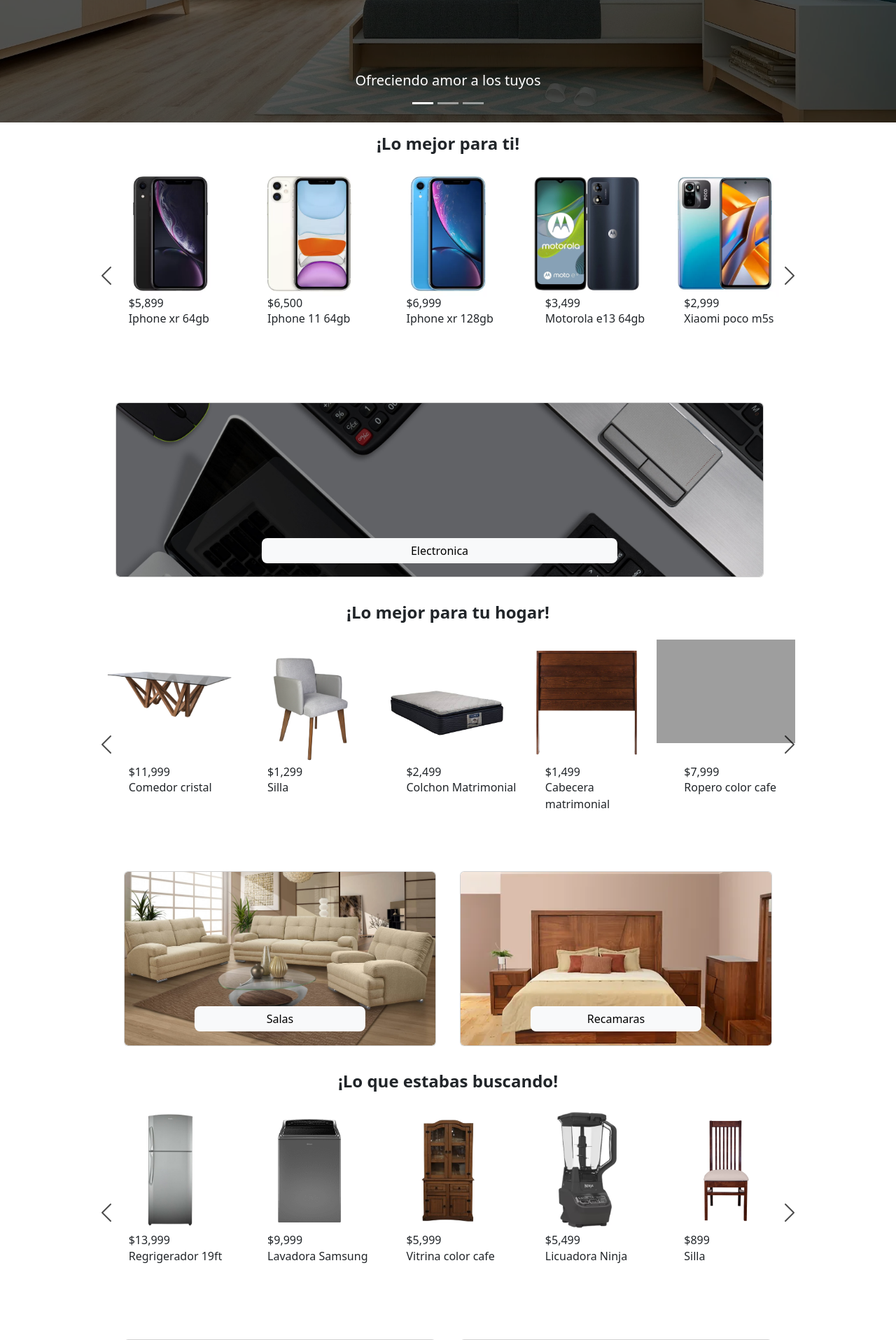
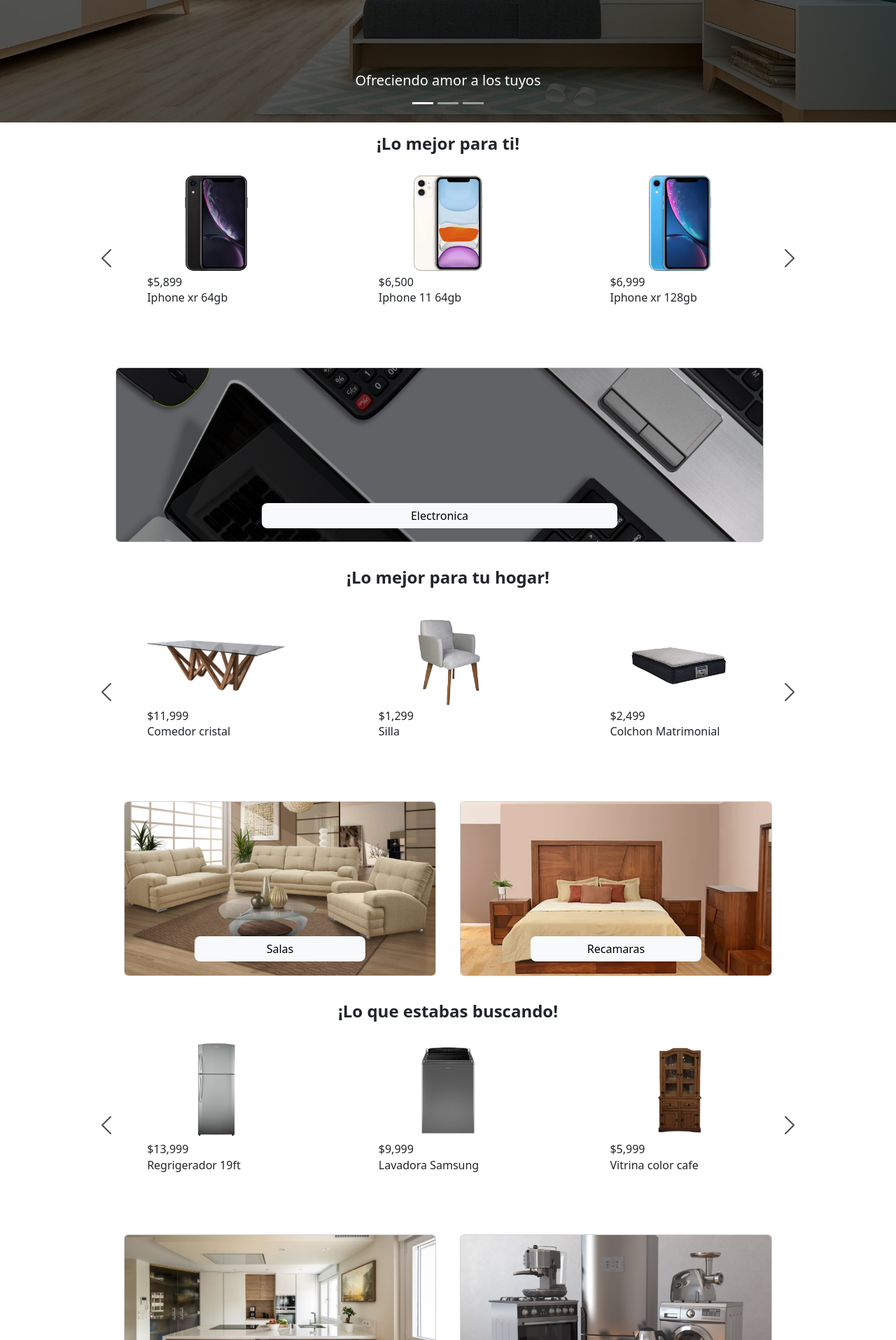
Before and after one commit to progalex-ux/Camila-Mueblerias, a CodeIgniter app: page /CamilaMueblerias/ in a window 1280 px wide. Shown: the part 479-2394 px from the top of the page at 70% size. Run offline with CodeIgniter, Linux system fonts and the light colour scheme; grey boxes are pictures that could not be loaded.

Commit message:
carousel responnsive

```diff
--- a/application/views/index.php
+++ b/application/views/index.php
@@ -352,7 +352,7 @@
                 </div>
             </div>
             <div class="row w-100 d-flex justify-content-center">
-                <div class="w-75 ">
+                <div class="electronica">
                     <div class="col-xs-12 col-sm-12 col-md-12 col-lg-12">
                         <div class="card custom-card">
                             <img src="<?= base_url() ?>public/img/electronica/banner.jpg" alt="Imagen de fondo"
@@ -369,9 +369,9 @@
                 <h4 style="font-weight:bold;">¡Lo mejor para tu hogar!</h4>
             </div>
             <div class="carousel d-flex justify-content-center w-100">
-                <div id="carouselExample" class="carousel carousel-multiple-items " style="width:80%;">
+                <div id="carouselExample2" class="carousel carousel-multiple-items produd" style="width:80%;">
                     <div class="carousel-inner inner">
-                        <div class="carousel-item active produ">
+                        <div class="carousel-item active produc">
                             <div class="card-produ">
                                 <div class="img-wrapper">
                                     <img src="<?= base_url() ?>public/img/cocinas/comedor-card.webp" alt="...">
@@ -498,7 +498,7 @@
             </div>
             <div class="content d-flex justify-content-center">
                 <div class="row w-75">
-                    <div class="col-xs-12 col-sm-6 col-md-4 col-lg-6">
+                    <div class="col-xs-12 col-sm-6 col-md-6 col-lg-6">
                         <div class="card custom-card">
                             <img src="<?= base_url() ?>public/img/salas/salas.jpg" alt="Imagen de fondo"
                                 class="card-img">
@@ -509,7 +509,7 @@
                         </div>
                     </div>
 
-                    <div class="col-xs-12 col-sm-6 col-md-4 col-lg-6">
+                    <div class="col-xs-12 col-sm-6 col-md-6 col-lg-6">
                         <div class="card custom-card">
                             <img src="<?= base_url() ?>public/img/recamaras/recamara.jpg" alt="Imagen de fondo"
                                 class="card-img">
@@ -526,7 +526,7 @@
                 <h4 style="font-weight:bold;">¡Lo que estabas buscando!</h4>
             </div>
             <div class="carousel d-flex justify-content-center w-100">
-                <div id="carouselExample" class="carousel carousel-multiple-items " style="width:80%;">
+                <div id="carouselExample3" class="carousel carousel-multiple-items " style="width:80%;">
                     <div class="carousel-inner inner">
                         <div class="carousel-item active produ">
                             <div class="card-produ">
@@ -657,7 +657,7 @@
             <div class="w-100 d-flex justify-content-center">
                 <div class="row w-75">
 
-                    <div class="col-xs-12 col-sm-6 col-md-4 col-lg-6">
+                    <div class="col-xs-12 col-sm-6 col-md-6 col-lg-6">
                         <div class="card custom-card">
                             <img src="<?= base_url() ?>public/img/cocinas/cocina.jpg" alt="Imagen de fondo"
                                 class="card-img">
@@ -667,7 +667,7 @@
                             </div>
                         </div>
                     </div>
-                    <div class="col-xs-12 col-sm-6 col-md-4 col-lg-6">
+                    <div class="col-xs-12 col-sm-6 col-md-6 col-lg-6">
                         <div class="card custom-card">
                             <img src="<?= base_url() ?>public/img/electrodomesticos/electrodomesticos.jpg"
                                 alt="Imagen de fondo" class="card-img">
@@ -699,9 +699,9 @@
 
     <div id="about" class="about justify-content-center mt-1" style="width:100%; background-color: #EFEFEF">
                 <div class="father  d-flex justify-content-center">
-                    <div class="row d-flex  justify-content-center mt-1 w-75 ">
+                    <div class="row mt-1 w-75 ">
 
-                        <article class=" text-center mb-1 col-xs-6 col-sm-6 col-md-3 ">
+                        <article class="text-center col-xs-6 col-sm-6 col-md-3 ">
                             <i class="bi bi-clipboard2-check fs-2"></i>
                             <span>
                                 <p class="fs-6 " style="font-weight: ;">Calidad y Garantía</p>
@@ -710,7 +710,7 @@
                                 <p></p>
                             </span>
                         </article>
-                        <article class="text-center mb-1  col-xs-6 col-sm-6 col-md-3">
+                        <article class="text-center col-xs-6 col-sm-6 col-md-3">
                             <i class="bi bi-truck fs-2"></i>
                             <span>
                                 <p class="fs-6 " style="font-weight: ;">Entrega a domicilio</p>
@@ -719,7 +719,7 @@
                                 <p></p>
                             </span>
                         </article>
-                        <article class="text-center mb-1 col-xs-6 col-sm-6 col-md-3 ">
+                        <article class="text-center  col-xs-6 col-sm-6 col-md-3 ">
                             <i class="bi bi-person-check fs-2"></i>
                             <span>
                                 <p class="fs-6" style="font-weight: ;">Atención al cliente</p>
@@ -728,7 +728,7 @@
                                 <p></p>
                             </span>
                         </article>
-                        <article class="text-center mb-1  col-xs-6 col-sm-6 col-md-3">
+                        <article class="text-center  col-xs-6 col-sm-6 col-md-3">
                             <i class="bi bi-lock fs-2"></i>
                             <span>
                                 <p class="fs-6 " style="font-weight:;">Compra segura</p>
--- a/public/css/index/index.css
+++ b/public/css/index/index.css
@@ -3,6 +3,9 @@
     position: absolute;
     height:94px;
     background-color:#EE7323;
+}
+.electronica{
+    width: 75%;
 }
 .logo{
     width: 52%;
@@ -131,7 +134,7 @@
     transform: translate(-50%, -50%);
   }
 .card-produ{
-    height: 300px;
+    height: 250px;
 
 }
 .card-body{
@@ -187,6 +190,9 @@
     main{
         padding-top:0px;
     }
+    .electronica{
+        width: 90%;
+    }
     .c-item{
         height: 30vh;
     }
@@ -202,9 +208,25 @@
     .c-item{
         height: 15vh;
     }
+
 }
 
 @media screen and (min-width:576px){
+    .carousel-multiple-items .carousel-inner {
+    display: flex;
+}
+
+.carousel-multiple-items .carousel-item {
+    display: block;
+    margin-right: 0;
+    flex: 0 0 calc(100%/3);
+}
+
+.carousel-multiple-items .carousel-inner {
+    padding: 1em;
+}
+}
+@media screen and (min-width:1281px){
     .carousel-multiple-items .carousel-inner {
     display: flex;
 }
@@ -218,6 +240,4 @@
 .carousel-multiple-items .carousel-inner {
     padding: 1em;
 }
-
-
 }
--- a/public/js/Reload/send.js
+++ b/public/js/Reload/send.js
@@ -13,14 +13,33 @@
 const multipleItemCarousel = document.querySelector('.carousel-multiple-items');
 let carousel;
 
-if (window.matchMedia("(min-width:576px)").matches) {
-    var carouselWidth = $('.inner', multipleItemCarousel)[0].scrollWidth;
+function initCarousel() {
+    if (window.innerWidth <= 575) {
+        configureCarousel(1);
+    } else if (window.innerWidth <= 1280) {
+        configureCarousel(3);
+    } else {
+        configureCarousel(5);
+    }
+}
+
+function configureCarousel(visibleItems) {
+    if (visibleItems === 1) {
+        carousel = new bootstrap.Carousel(multipleItemCarousel, {
+            interval: false
+        });
+    } else {
+
         var cardWidth = $('.produ', multipleItemCarousel).width();
+        var totalItems = $('.carousel-item', multipleItemCarousel).length;
+        var itemsPerSlide = Math.floor($('.carousel-inner', multipleItemCarousel).width() / cardWidth);
+
         var scrollPosition = 0;
 
+        $('.nextt, .previus', multipleItemCarousel).off('click');
+
         $('.nextt', multipleItemCarousel).on('click', function () {
-        if (scrollPosition < (carouselWidth - (cardWidth * 6))) {
-
+            if (scrollPosition < (cardWidth * (totalItems - itemsPerSlide))) {
                 scrollPosition = scrollPosition + cardWidth;
                 $('.inner', multipleItemCarousel).animate({ scrollLeft: scrollPosition }, 600);
             }
@@ -28,20 +47,16 @@
 
         $('.previus', multipleItemCarousel).on('click', function () {
             if (scrollPosition > 0) {
-
                 scrollPosition = scrollPosition - cardWidth;
                 $('.inner', multipleItemCarousel).animate({ scrollLeft: scrollPosition }, 600);
             }
         });
-} else {
-    carousel = new bootstrap.Carousel(multipleItemCarousel, {
-        interval: false
-    });
+    }
 }
 
 
 function handleSlideClass() {
-    if (window.matchMedia("(max-width:575px)").matches) {
+    if (window.innerWidth <= 575) {
         multipleItemCarousel.classList.add('slide');
     } else {
         multipleItemCarousel.classList.remove('slide');
@@ -49,4 +64,8 @@
 }
 
 handleSlideClass();
-window.addEventListener('resize', handleSlideClass);
+initCarousel();
+window.addEventListener('resize', function () {
+    handleSlideClass();
+    initCarousel();
+});
```
Lines whose indentation alone changed are shown as unchanged.
